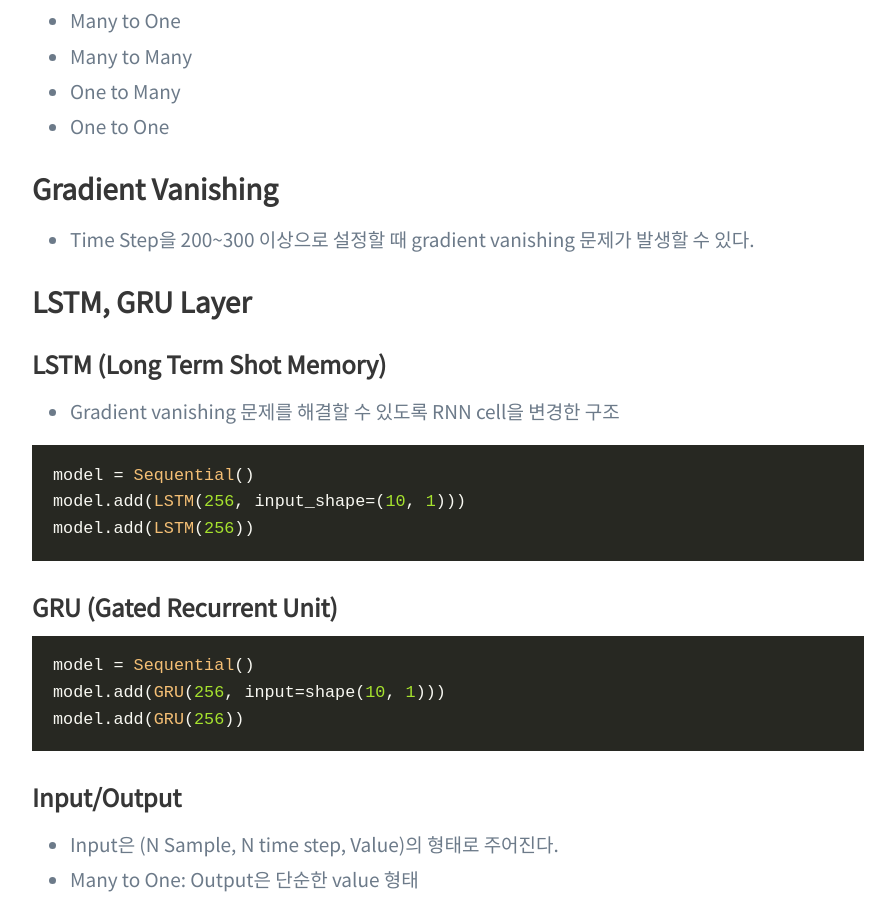
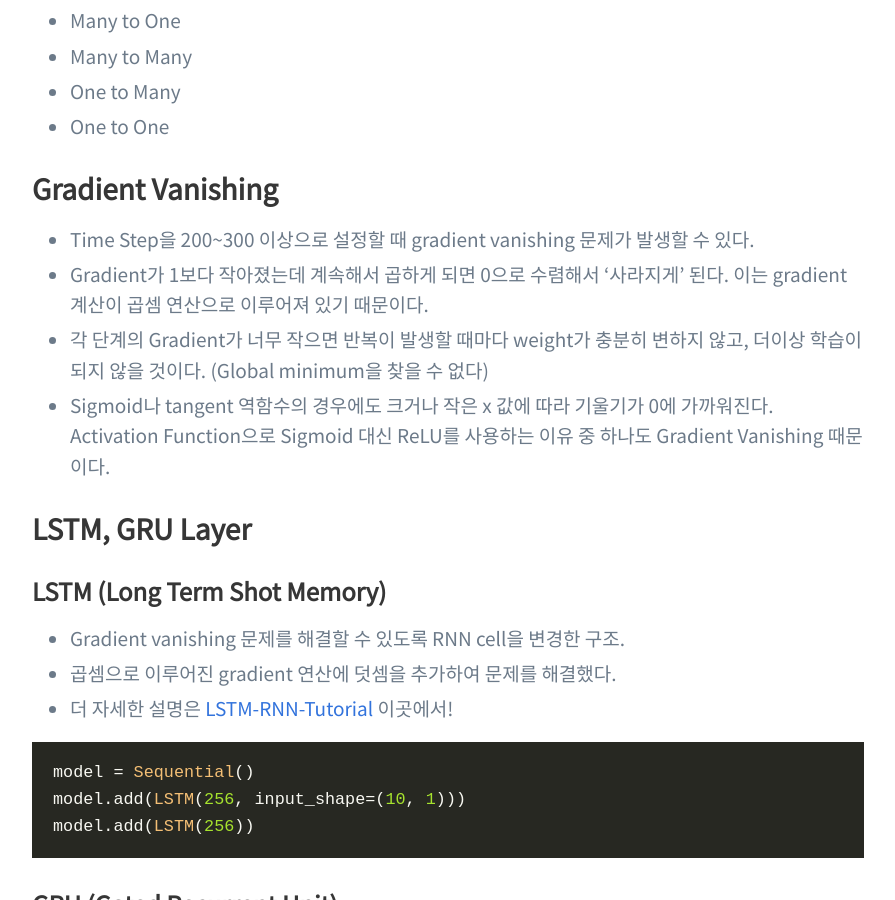
Before and after one commit to greenmonn/greenmonn.github.io, a Jekyll site: the page built from _posts/2019-01-26-keras-deep-learning-3.md, in a window 1280 px wide and 900 px high, scrolled down 1105 px. Shown: the whole window, without its empty margins (192-1087 px from the left). Built offline with Jekyll 4.4.1, drawn with Linux system fonts in a browser that asks for light colours; some web fonts are replaced; our own code applies the rules of GitHub Pages for plain Markdown files; comment, search, counter and statistics services are not loaded.

Commit message:
Modify post

````diff
--- a/_posts/2019-01-26-keras-deep-learning-3.md
+++ b/_posts/2019-01-26-keras-deep-learning-3.md
@@ -23,11 +23,16 @@ Recurrent Neural Network (RNN)
 
 ## Gradient Vanishing
  - Time Step을 200~300 이상으로 설정할 때 gradient vanishing 문제가 발생할 수 있다.
+ - Gradient가 1보다 작아졌는데 계속해서 곱하게 되면 0으로 수렴해서 '사라지게' 된다. 이는 gradient 계산이 곱셈 연산으로 이루어져 있기 때문이다.
+- 각 단계의 Gradient가 너무 작으면 반복이 발생할 때마다 weight가 충분히 변하지 않고, 더이상 학습이 되지 않을 것이다. (Global minimum을 찾을 수 없다)
+ - Sigmoid나 tangent 역함수의 경우에도 크거나 작은 x 값에 따라 기울기가 0에 가까워진다. Activation Function으로 Sigmoid 대신 ReLU를 사용하는 이유 중 하나도 Gradient Vanishing 때문이다.
 
 ## LSTM, GRU Layer
 ### LSTM (Long Term Shot Memory)
 
-- Gradient vanishing 문제를 해결할 수 있도록 RNN cell을 변경한 구조
+- Gradient vanishing 문제를 해결할 수 있도록 RNN cell을 변경한 구조.
+- 곱셈으로 이루어진 gradient 연산에 덧셈을 추가하여 문제를 해결했다.
+- 더 자세한 설명은 [LSTM-RNN-Tutorial](http://aikorea.org/blog/rnn-tutorial-4/) 이곳에서!
 
 ```python
 model = Sequential()
````
